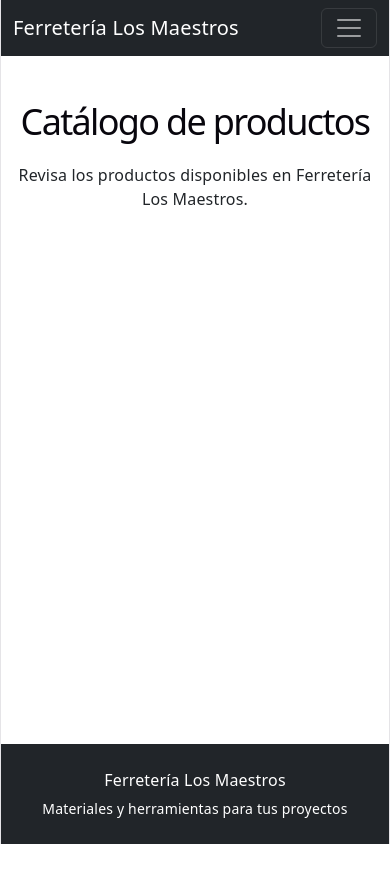
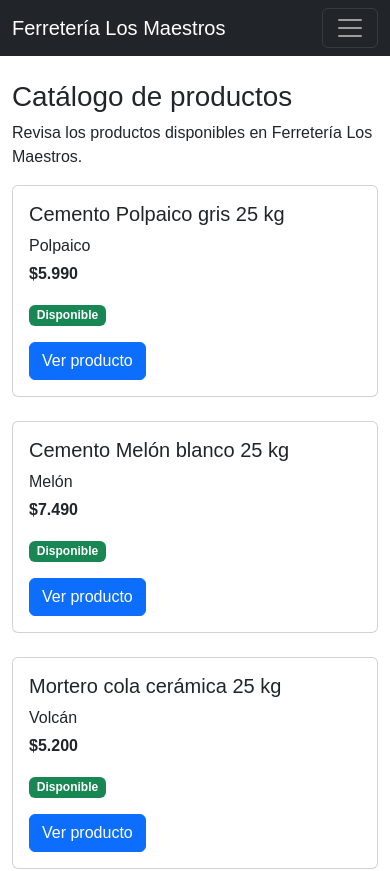
Before and after one commit to Tiema2005/evaluacion_2, a React (Vite) app in the folder Los-Clavitos/: page /catalogo in a window 390 px wide. Shown: the top 871 px of the page. Before the commit the page ends 844 px from the top, so only its background shows below. Built offline with nearby package versions, Linux system fonts and the light colour scheme.

Commit message:
(Felipe) Integración del catálogo de productos, actualización de componentes y ajustes de diseño responsive

```diff
--- a/Los-Clavitos/src/components/organisms/CatalogoProductos.jsx
+++ b/Los-Clavitos/src/components/organisms/CatalogoProductos.jsx
@@ -0,0 +1,27 @@
+import { Row, Col } from "react-bootstrap";
+import TarjetaProducto from "../molecules/TarjetaProducto";
+
+function CatalogoProductos(props) {
+    const productos = props.productos || [];
+
+    return (
+        <Row>
+            {productos.map((producto) => (
+                <Col
+                    key={producto.codigo}
+                    xs={12}
+                    md={6}
+                    lg={4}
+                    className="mb-4"
+                >
+                    <TarjetaProducto
+                        producto={producto}
+                        onVerProducto={() => props.onVerProducto?.(producto.codigo)}
+                    />
+                </Col>
+            ))}
+        </Row>
+    );
+}
+
+export default CatalogoProductos;
--- a/Los-Clavitos/src/context/ProductosContext.jsx
+++ b/Los-Clavitos/src/context/ProductosContext.jsx
@@ -29,15 +29,15 @@
     setProductos(productoService.listarProductos())
   }
 
-  function actualizar(id, cambios) {
-    productoService.actualizarProducto(id, cambios)
-    setProductos(productoService.listarProductos())
-  }
+  function actualizar(codigo, cambios) {
+    productoService.actualizarProducto(codigo, cambios);
+    setProductos(productoService.listarProductos());
+}
 
-  function eliminar(id) {
-    productoService.eliminarProducto(id)
-    setProductos(productoService.listarProductos())
-  }
+  function eliminar(codigo) {
+    productoService.eliminarProducto(codigo);
+    setProductos(productoService.listarProductos());
+}
 
   // Sirve para refrescar la lista cuando otro service cambió los datos por su cuenta
   // (por ejemplo, al comprar baja el stock).
--- a/Los-Clavitos/src/index.css
+++ b/Los-Clavitos/src/index.css
@@ -1,111 +1,9 @@
-:root {
-  --text: #6b6375;
-  --text-h: #08060d;
-  --bg: #fff;
-  --border: #e5e4e7;
-  --code-bg: #f4f3ec;
-  --accent: #aa3bff;
-  --accent-bg: rgba(170, 59, 255, 0.1);
-  --accent-border: rgba(170, 59, 255, 0.5);
-  --social-bg: rgba(244, 243, 236, 0.5);
-  --shadow:
-    rgba(0, 0, 0, 0.1) 0 10px 15px -3px, rgba(0, 0, 0, 0.05) 0 4px 6px -2px;
-
-  --sans: system-ui, 'Segoe UI', Roboto, sans-serif;
-  --heading: system-ui, 'Segoe UI', Roboto, sans-serif;
-  --mono: ui-monospace, Consolas, monospace;
-
-  font: 18px/145% var(--sans);
-  letter-spacing: 0.18px;
-  color-scheme: light dark;
-  color: var(--text);
-  background: var(--bg);
-  font-synthesis: none;
-  text-rendering: optimizeLegibility;
-  -webkit-font-smoothing: antialiased;
-  -moz-osx-font-smoothing: grayscale;
-
-  @media (max-width: 1024px) {
-    font-size: 16px;
-  }
-}
-
-@media (prefers-color-scheme: dark) {
-  :root {
-    --text: #9ca3af;
-    --text-h: #f3f4f6;
-    --bg: #16171d;
-    --border: #2e303a;
-    --code-bg: #1f2028;
-    --accent: #c084fc;
-    --accent-bg: rgba(192, 132, 252, 0.15);
-    --accent-border: rgba(192, 132, 252, 0.5);
-    --social-bg: rgba(47, 48, 58, 0.5);
-    --shadow:
-      rgba(0, 0, 0, 0.4) 0 10px 15px -3px, rgba(0, 0, 0, 0.25) 0 4px 6px -2px;
-  }
-
-  #social .button-icon {
-    filter: invert(1) brightness(2);
-  }
-}
-
 body {
-  margin: 0;
+    margin: 0;
+    min-width: 320px;
+    font-family: Arial, Helvetica, sans-serif;
 }
 
 #root {
-  width: 1126px;
-  max-width: 100%;
-  margin: 0 auto;
-  text-align: center;
-  border-inline: 1px solid var(--border);
-  min-height: 100svh;
-  display: flex;
-  flex-direction: column;
-  box-sizing: border-box;
+    min-height: 100vh;
 }
-
-h1,
-h2 {
-  font-family: var(--heading);
-  font-weight: 500;
-  color: var(--text-h);
-}
-
-h1 {
-  font-size: 56px;
-  letter-spacing: -1.68px;
-  margin: 32px 0;
-  @media (max-width: 1024px) {
-    font-size: 36px;
-    margin: 20px 0;
-  }
-}
-h2 {
-  font-size: 24px;
-  line-height: 118%;
-  letter-spacing: -0.24px;
-  margin: 0 0 8px;
-  @media (max-width: 1024px) {
-    font-size: 20px;
-  }
-}
-p {
-  margin: 0;
-}
-
-code,
-.counter {
-  font-family: var(--mono);
-  display: inline-flex;
-  border-radius: 4px;
-  color: var(--text-h);
-}
-
-code {
-  font-size: 15px;
-  line-height: 135%;
-  padding: 4px 8px;
-  background: var(--code-bg);
-}
--- a/Los-Clavitos/src/pages/Catalogo.jsx
+++ b/Los-Clavitos/src/pages/Catalogo.jsx
@@ -1,6 +1,12 @@
 import { Container } from "react-bootstrap";
+import { useProductos } from "../context/ProductosContext";
+import CatalogoProductos from "../components/organisms/CatalogoProductos";
 
 function Catalogo() {
+    const { productos } = useProductos();
+
+    const productosMostrar = productos.slice(0, 21);
+
     return (
         <Container className="py-4">
             <h1>Catálogo de productos</h1>
@@ -8,6 +14,8 @@
             <p>
                 Revisa los productos disponibles en Ferretería Los Maestros.
             </p>
+
+            <CatalogoProductos productos={productosMostrar} />
         </Container>
     );
 }
--- a/Los-Clavitos/src/pages/Inicio.jsx
+++ b/Los-Clavitos/src/pages/Inicio.jsx
@@ -1,7 +1,14 @@
-import { Container, Button } from "react-bootstrap";
-import { Link } from "react-router-dom";
+import { Container } from "react-bootstrap";
+import { useNavigate } from "react-router-dom";
+import Boton from "../components/atoms/Boton";
 
 function Inicio() {
+    const navigate = useNavigate();
+
+    function irCatalogo() {
+        navigate("/catalogo");
+    }
+
     return (
         <Container className="py-5 text-center">
             <h1>Ferretería Los Maestros</h1>
@@ -10,9 +17,11 @@
                 Encuentra materiales, herramientas y productos para tus proyectos.
             </p>
 
-            <Button as={Link} to="/catalogo" variant="primary">
-                Ver catálogo
-            </Button>
+            <Boton
+                texto="Ver catálogo"
+                variante="primary"
+                onClick={irCatalogo}
+            />
         </Container>
     );
 }
```
Also changed, not shown: Los-Clavitos/src/components/molecules/FormularioLogin.jsx (deleted, +0 -32 lines), Los-Clavitos/src/main.jsx (+5 -5 lines), Los-Clavitos/src/components/molecules/CampoFormulario.jsx (added).
